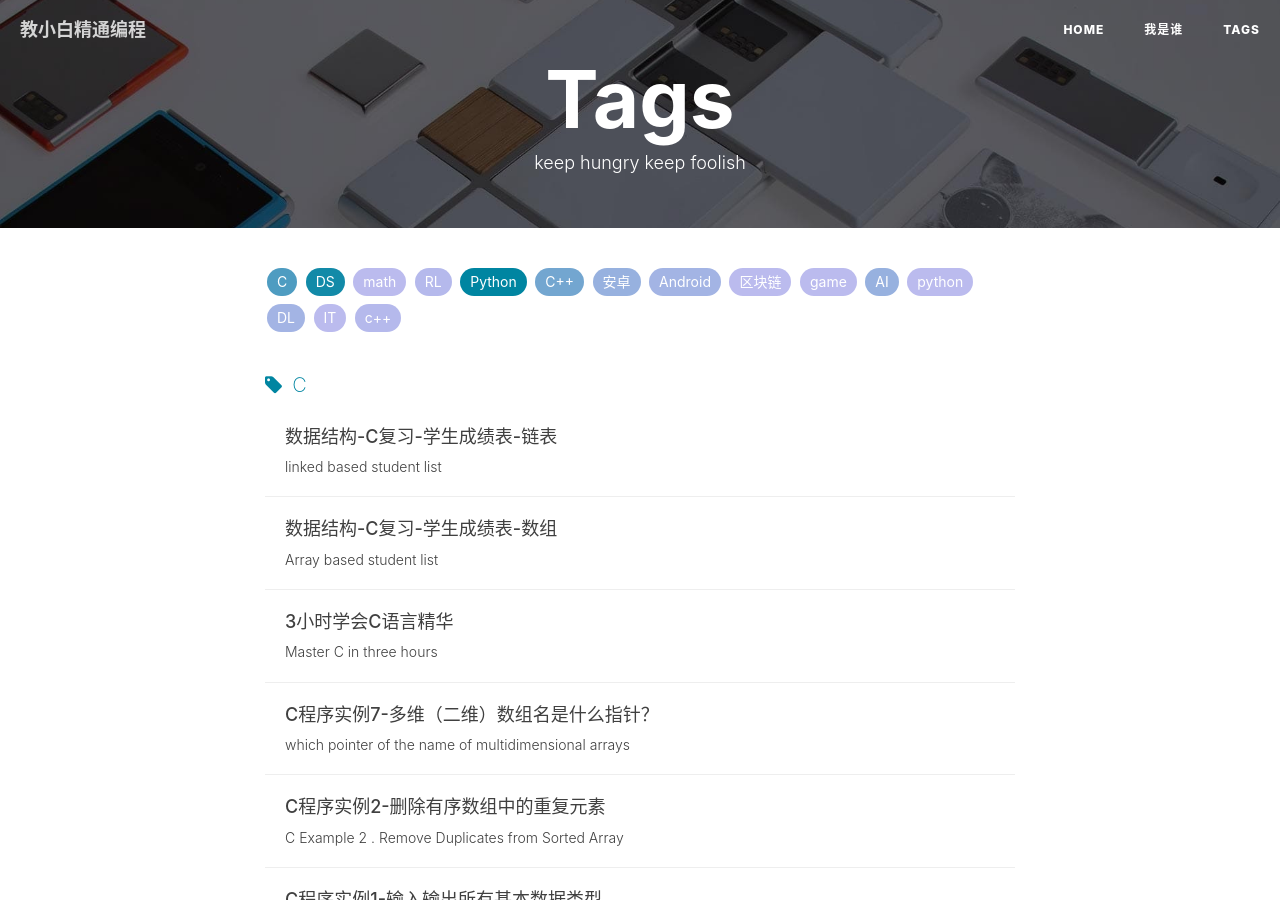
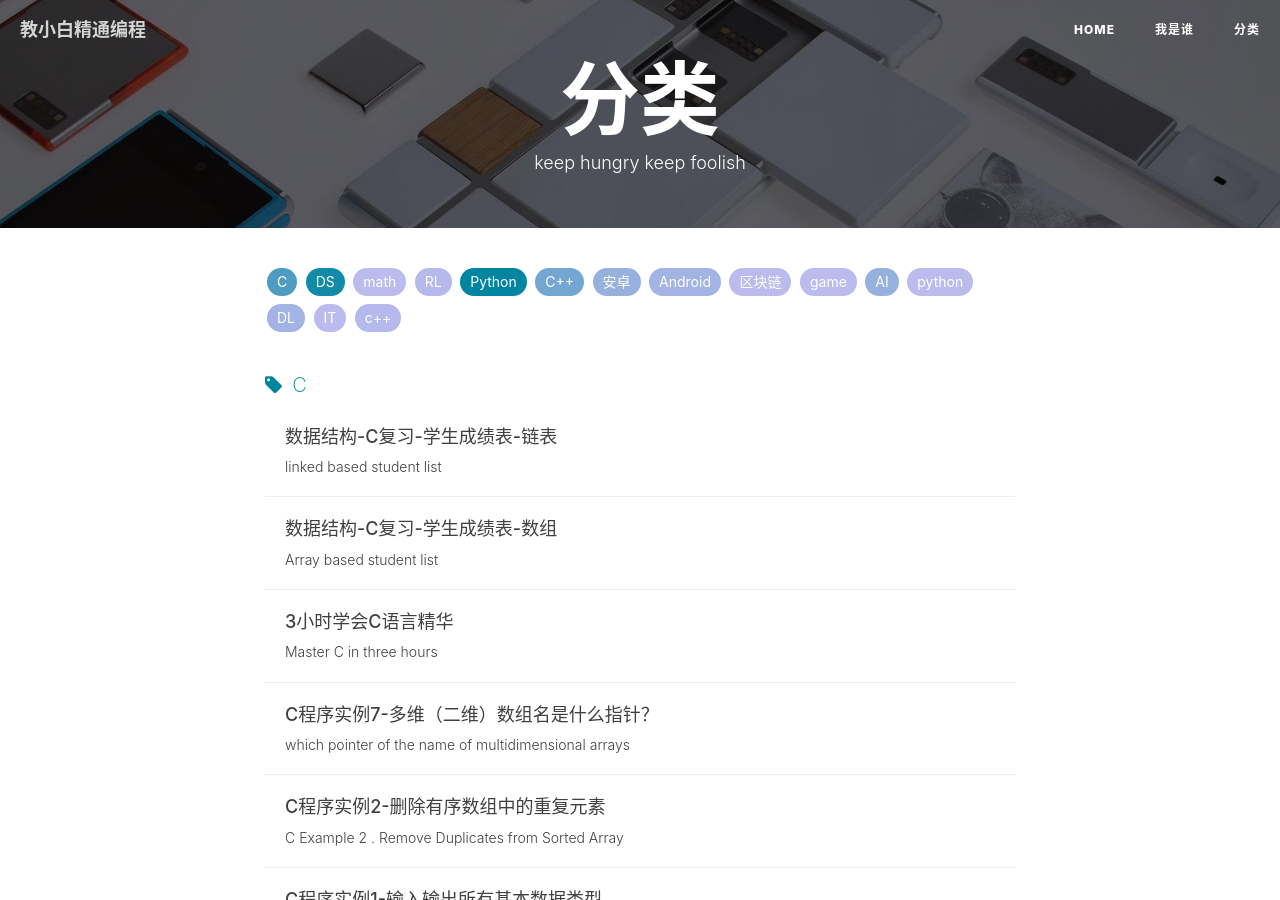
Before and after one commit to xuepro/xuepro.github.io, a Jekyll site: the page built from tags.html, in a window 1280 px wide and 900 px high. Built offline with Jekyll 4.4.1, drawn with Linux system fonts in a browser that asks for light colours; nearby versions of some CDN libraries; comment, search, counter and statistics services are not loaded.

Commit message:
Update tags.html

```diff
--- a/tags.html
+++ b/tags.html
@@ -1,5 +1,5 @@
 ---
-title: Tags
+title: 分类
 layout: default
 description: keep hungry keep foolish
 header-img: "img/tag-bg.jpg"
```
